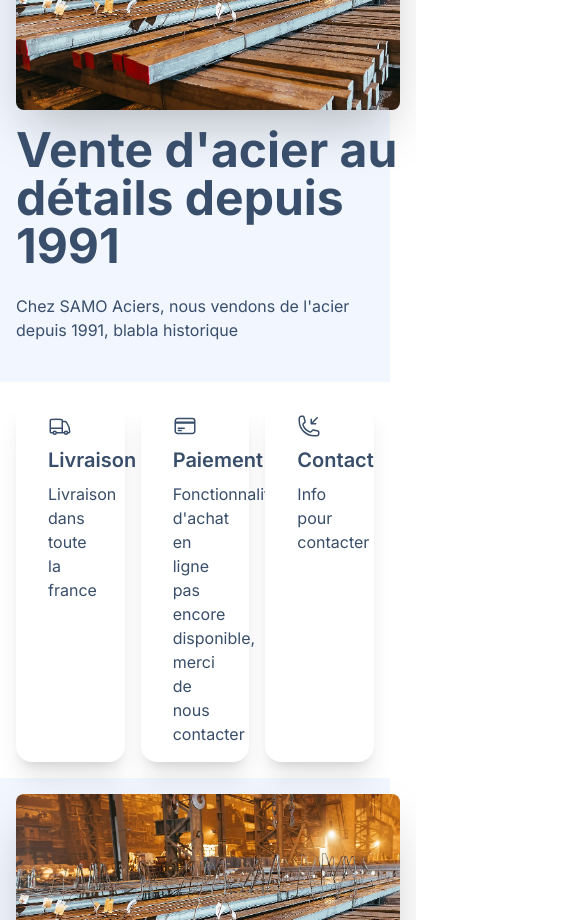
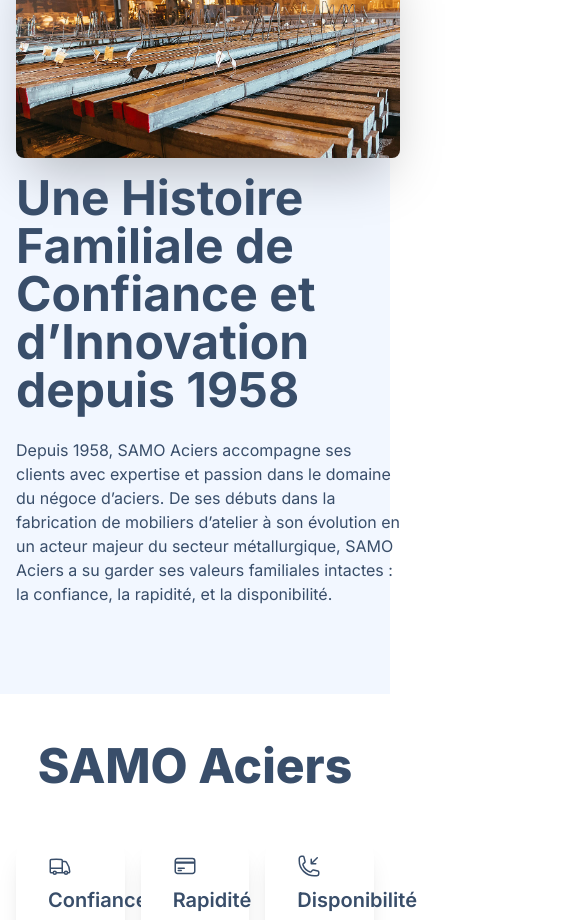
Before and after one commit to GN13008/samoNext, a Next.js app: page / in a window 390 px wide. Shown: the part 1080-2000 px from the top of the page, 585 px wide, since content can reach past the window. Built offline with nearby package versions, Linux system fonts and the light colour scheme; no server answers.

Commit message:
improve content

```diff
--- a/app/page.tsx
+++ b/app/page.tsx
@@ -1,3 +1,6 @@
+import FAQ from "@/components/FAQ.component";
+import Products from "@/components/homePage/products.component";
+import TimeLineComponent from "@/components/homePage/timeLine.component";
 import { ReactElement } from "react";
 
 function InfoCardComponent({
@@ -10,7 +13,7 @@
   content: any;
 }) {
   return (
-    <div className="card bg-base-100 shadow-xl rounded-box px-8 py-4 flex-cols gap-2">
+    <div className="card bg-base-100 shadow-xl rounded-box px-8 py-4 flex-cols gap-2 h-full">
       {svg}
       <h2 className="card-title">{title}</h2>
       <p>{content}</p>
@@ -31,28 +34,35 @@
         <div className="hero-content text-neutral-content text-center">
           <div className="max-w-md">
             <h1 className="mb-5 text-5xl font-bold">SAMO Aciers</h1>
-            <p className="mb-5">Votre revendeur d'acier au détails</p>
+            <p className="mb-5">Vente d'acier au détails depuis 1991</p>
             <button className="btn btn-primary">Découvrir</button>
           </div>
         </div>
       </div>
 
       <div className="hero bg-base-200">
-        <div className="hero-content flex-col lg:flex-row">
+        <div className="hero-content my-12 flex-col lg:flex-row">
           <img src="/acier.jpeg" className="max-w-sm rounded-lg shadow-2xl" />
           <div>
             <h1 className="text-5xl font-bold">
-              Vente d'acier au détails depuis 1991
+              Une Histoire Familiale de Confiance et d’Innovation depuis 1958
             </h1>
             <p className="py-6">
-              Chez SAMO Aciers, nous vendons de l'acier depuis 1991, blabla
-              historique
+              Depuis 1958, SAMO Aciers accompagne ses clients avec expertise et
+              passion dans le domaine du négoce d’aciers. De ses débuts dans la
+              fabrication de mobiliers d’atelier à son évolution en un acteur
+              majeur du secteur métallurgique, SAMO Aciers a su garder ses
+              valeurs familiales intactes : la confiance, la rapidité, et la
+              disponibilité.
             </p>
           </div>
         </div>
       </div>
 
-      <div className="container grid grid-cols-3 gap-4 w-full p-4">
+      <div className="hero my-12 flex flex-col mx-auto">
+        <h1 className="text-5xl font-extrabold mb-8">SAMO Aciers</h1>
+
+        <div className="hero-content grid grid-cols-3 gap-4 w-full p-4">
           <InfoCardComponent
             svg={
               <svg
@@ -70,8 +80,8 @@
                 />
               </svg>
             }
-          title="Livraison"
-          content="Livraison dans toute la france"
+            title="Confiance"
+            content="En tant qu’entreprise familiale, nous mettons un point d’honneur à établir des relations solides avec nos clients, fondées sur la transparence et la fiabilité."
           />
           <InfoCardComponent
             svg={
@@ -90,9 +100,8 @@
                 />
               </svg>
             }
-          title="Paiement"
-          content="Fonctionnalité d'achat en ligne pas encore disponible, merci de nous
-            contacter"
+            title="Rapidité"
+            content="Grâce à notre capacité de stockage élargie et à une organisation optimisée, nous garantissons des délais de livraison rapides pour répondre aux besoins urgents de nos clients."
           />
           <InfoCardComponent
             svg={
@@ -111,27 +120,28 @@
                 />
               </svg>
             }
-          title="Contact"
-          content="Info pour contacter"
+            title="Disponibilité"
+            content="Notre large gamme de produits métallurgiques, associée à un service client réactif, fait de SAMO Aciers un partenaire de choix pour tous vos projets."
           />
+        </div>
       </div>
 
       <div className="hero bg-base-200">
-        <div className="hero-content flex-col lg:flex-row-reverse">
-          <img src="/acier.jpeg" className="max-w-sm rounded-lg shadow-2xl" />
-          <div>
-            <h1 className="text-5xl font-bold">Box Office News!</h1>
-            <p className="py-6">
-              Provident cupiditate voluptatem et in. Quaerat fugiat ut assumenda
-              excepturi exercitationem quasi. In deleniti eaque aut repudiandae
-              et a id nisi.
+        <div className="hero-content flex flex-col my-8">
+          <h1 className="text-5xl font-extrabold mb-4">
+            Un service sur mesure
+          </h1>
+          <p className="text-base mb-4">
+            Nous vendons tous types de nuances (C45, S355, 304L, ...), profil
+            (rond, plat, tube, ...), finition (Laminé, étiré, ...).
           </p>
-            <button className="btn btn-primary">Get Started</button>
-          </div>
+          <Products />
         </div>
       </div>
 
-      <div className="max-md:stats-vertical stats shadow my-4">
+      <div className="hero my-12 flex flex-col mx-auto">
+        <h1 className="text-5xl font-extrabold mb-8">Un service fiabilisé</h1>
+        <div className="max-md:stats-vertical stats shadow">
           <div className="stat">
             <div className="stat-figure text-primary">
               <svg
@@ -187,126 +197,109 @@
             <div className="stat-desc text-secondary">31 tasks remaining</div>
           </div>
         </div>
+      </div>
 
       <div className="hero bg-base-200">
-        <div className="hero-content flex-col lg:flex-row">
-          <img src="/acier.jpeg" className="max-w-sm rounded-lg shadow-2xl" />
-          <div>
-            <h1 className="text-5xl font-bold">
-              Vente d'acier au détails depuis 1991
+        <div className="hero-content flex-col my-8">
+          <h1 className="text-5xl font-extrabold mb-4">
+            Une histoire de famille
           </h1>
-            <p className="py-6">
-              Chez SAMO Aciers, nous vendons de l'acier depuis 1991, blabla
-              historique
+          <ol className="relative border-s border-gray-700">
+            <li className="mb-10 ms-4">
+              <div className="absolute w-3 h-3 rounded-full mt-1.5 -start-1.5 border border-gray-900 bg-gray-700"></div>
+              <time className="mb-1 text-sm font-normal leading-none text-gray-500">
+                1958
+              </time>
+              {/* <h3 className="text-lg font-semibold text-white">
+                Application UI code in Tailwind CSS
+              </h3> */}
+              <p className="mb-4 text-base font-normal text-gray-400">
+                la Société Ameublement Mécanique et Outillage, aujourd’hui
+                connue sous le nom de SAMO Aciers, est fondée. À ses débuts,
+                elle se spécialise dans la fabrication de petits mobiliers
+                d’atelier et le stockage d’aciers étirés à froid. Ce
+                savoir-faire dans les matériaux métallurgiques se perpétue
+                encore aujourd’hui.
               </p>
+            </li>
+            <li className="mb-10 ms-4">
+              <div className="absolute w-3 h-3 rounded-full mt-1.5 -start-1.5 border border-gray-900 bg-gray-700"></div>
+              <time className="mb-1 text-sm font-normal leading-none text-gray-500">
+                1989
+              </time>
+              {/* <h3 className="text-lg font-semibold text-white">
+                Application UI code in Tailwind CSS
+              </h3> */}
+              <p className="mb-4 text-base font-normal text-gray-400">
+                Jean-Claude BRUYERE reprend l’entreprise et décide de se
+                concentrer exclusivement sur le négoce d’aciers étirés à froid.
+              </p>
+            </li>
+            <li className="mb-10 ms-4">
+              <div className="absolute w-3 h-3 rounded-full mt-1.5 -start-1.5 border border-gray-900 bg-gray-700"></div>
+              <time className="mb-1 text-sm font-normal leading-none text-gray-500">
+                1990
+              </time>
+              {/* <h3 className="text-lg font-semibold text-white">
+                Application UI code in Tailwind CSS
+              </h3> */}
+              <p className="mb-4 text-base font-normal text-gray-400">
+                l’entreprise déménage à VILLARS, augmentant ainsi sa capacité de
+                stockage et élargissant sa gamme pour proposer tous types de
+                produits métallurgiques, en barres ou à la coupe.
+              </p>
+            </li>
+            <li className="mb-10 ms-4">
+              <div className="absolute w-3 h-3 rounded-full mt-1.5 -start-1.5 border border-gray-900 bg-gray-700"></div>
+              <time className="mb-1 text-sm font-normal leading-none text-gray-500">
+                2018
+              </time>
+              {/* <h3 className="text-lg font-semibold text-white">
+                Marketing UI design in Figma
+              </h3> */}
+              <p className="text-base font-normal text-gray-400">
+                L’esprit familial de l’entreprise se renforce en 2018 avec
+                l’arrivée de Maxime BRUYERE, fils cadet de Jean-Claude.
+              </p>
+            </li>
+            <li className="mb-10 ms-4">
+              <div className="absolute w-3 h-3 rounded-full mt-1.5 -start-1.5 border border-gray-900 bg-gray-700"></div>
+              <time className="mb-1 text-sm font-normal leading-none text-gray-500">
+                2023
+              </time>
+              {/* <h3 className="text-lg font-semibold text-white">
+                E-Commerce UI code in Tailwind CSS
+              </h3> */}
+              <p className="text-base font-normal text-gray-400">
+                En 2023, il reprend les rênes de l’entreprise, marquant le début
+                d’une nouvelle ère pour SAMO Aciers.
+              </p>
+            </li>
+            <li className="ms-4">
+              <div className="absolute w-3 h-3 rounded-full mt-1.5 -start-1.5 border border-gray-900 bg-gray-700"></div>
+              <time className="mb-1 text-sm font-normal leading-none text-gray-500">
+                2024
+              </time>
+              {/* <h3 className="text-lg font-semibold text-white">
+                E-Commerce UI code in Tailwind CSS
+              </h3> */}
+              <p className="text-base font-normal text-gray-400">
+                Cette année, l’entreprise lance un ambitieux projet de
+                rénovation et d’agrandissement pour doubler sa surface de
+                stockage à plus de 1700 m². Ce projet vise à élargir encore
+                davantage la gamme de produits et à améliorer le confort de
+                travail des collaborateurs. SAMO Aciers continue d’écrire son
+                histoire en restant fidèle à ses valeurs d’entreprise familiale,
+                tout en modernisant ses infrastructures pour répondre aux
+                besoins croissants de ses clients. Grâce à cette vision, SAMO
+                Aciers demeure un partenaire de confiance pour ses clients en
+                quête de rapidité et de disponibilité.
+              </p>
+            </li>
+          </ol>
         </div>
       </div>
-      </div>
-
-      <div className="my-4">
-        <ul className="timeline max-md:timeline-vertical">
-          <li>
-            <div className="timeline-start">1984</div>
-            <div className="timeline-middle">
-              <svg
-                xmlns="http://www.w3.org/2000/svg"
-                viewBox="0 0 20 20"
-                fill="currentColor"
-                className="h-5 w-5"
-              >
-                <path
-                  fillRule="evenodd"
-                  d="M10 18a8 8 0 100-16 8 8 0 000 16zm3.857-9.809a.75.75 0 00-1.214-.882l-3.483 4.79-1.88-1.88a.75.75 0 10-1.06 1.061l2.5 2.5a.75.75 0 001.137-.089l4-5.5z"
-                  clipRule="evenodd"
-                />
-              </svg>
-            </div>
-            <div className="timeline-end timeline-box">
-              First Macintosh computer
-            </div>
-            <hr />
-          </li>
-          <li>
-            <hr />
-            <div className="timeline-start">1998</div>
-            <div className="timeline-middle">
-              <svg
-                xmlns="http://www.w3.org/2000/svg"
-                viewBox="0 0 20 20"
-                fill="currentColor"
-                className="h-5 w-5"
-              >
-                <path
-                  fillRule="evenodd"
-                  d="M10 18a8 8 0 100-16 8 8 0 000 16zm3.857-9.809a.75.75 0 00-1.214-.882l-3.483 4.79-1.88-1.88a.75.75 0 10-1.06 1.061l2.5 2.5a.75.75 0 001.137-.089l4-5.5z"
-                  clipRule="evenodd"
-                />
-              </svg>
-            </div>
-            <div className="timeline-end timeline-box">iMac</div>
-            <hr />
-          </li>
-          <li>
-            <hr />
-            <div className="timeline-start">2001</div>
-            <div className="timeline-middle">
-              <svg
-                xmlns="http://www.w3.org/2000/svg"
-                viewBox="0 0 20 20"
-                fill="currentColor"
-                className="h-5 w-5"
-              >
-                <path
-                  fillRule="evenodd"
-                  d="M10 18a8 8 0 100-16 8 8 0 000 16zm3.857-9.809a.75.75 0 00-1.214-.882l-3.483 4.79-1.88-1.88a.75.75 0 10-1.06 1.061l2.5 2.5a.75.75 0 001.137-.089l4-5.5z"
-                  clipRule="evenodd"
-                />
-              </svg>
-            </div>
-            <div className="timeline-end timeline-box">iPod</div>
-            <hr />
-          </li>
-          <li>
-            <hr />
-            <div className="timeline-start">2007</div>
-            <div className="timeline-middle">
-              <svg
-                xmlns="http://www.w3.org/2000/svg"
-                viewBox="0 0 20 20"
-                fill="currentColor"
-                className="h-5 w-5"
-              >
-                <path
-                  fillRule="evenodd"
-                  d="M10 18a8 8 0 100-16 8 8 0 000 16zm3.857-9.809a.75.75 0 00-1.214-.882l-3.483 4.79-1.88-1.88a.75.75 0 10-1.06 1.061l2.5 2.5a.75.75 0 001.137-.089l4-5.5z"
-                  clipRule="evenodd"
-                />
-              </svg>
-            </div>
-            <div className="timeline-end timeline-box">iPhone</div>
-            <hr />
-          </li>
-          <li>
-            <hr />
-            <div className="timeline-start">2015</div>
-            <div className="timeline-middle">
-              <svg
-                xmlns="http://www.w3.org/2000/svg"
-                viewBox="0 0 20 20"
-                fill="currentColor"
-                className="h-5 w-5"
-              >
-                <path
-                  fillRule="evenodd"
-                  d="M10 18a8 8 0 100-16 8 8 0 000 16zm3.857-9.809a.75.75 0 00-1.214-.882l-3.483 4.79-1.88-1.88a.75.75 0 10-1.06 1.061l2.5 2.5a.75.75 0 001.137-.089l4-5.5z"
-                  clipRule="evenodd"
-                />
-              </svg>
-            </div>
-            <div className="timeline-end timeline-box">Apple Watch</div>
-          </li>
-        </ul>
-      </div>
+      <FAQ />
     </main>
   );
 }
--- /dev/null
+++ b/components/homePage/products.component.tsx
@@ -0,0 +1,59 @@
+export default function Products() {
+  const products = [
+    {
+      title: "Rond",
+      img: "https://img.daisyui.com/images/stock/photo-1606107557195-0e29a4b5b4aa.webp",
+      content: "Un texte sur le produit",
+      cta: "Découvrir",
+      link: "/",
+    },
+    {
+      title: "Plat",
+      img: "https://img.daisyui.com/images/stock/photo-1606107557195-0e29a4b5b4aa.webp",
+      content: "Un texte sur le produit",
+      cta: "Découvrir",
+      link: "/",
+    },
+    {
+      title: "Tube",
+      img: "https://img.daisyui.com/images/stock/photo-1606107557195-0e29a4b5b4aa.webp",
+      content: "Un texte sur le produit",
+      cta: "Découvrir",
+      link: "/",
+    },
+    {
+      title: "Cornière",
+      img: "https://img.daisyui.com/images/stock/photo-1606107557195-0e29a4b5b4aa.webp",
+      content: "Un texte sur le produit",
+      cta: "Découvrir",
+      link: "/",
+    },
+    {
+      title: "Tous les aciers",
+      img: "https://img.daisyui.com/images/stock/photo-1606107557195-0e29a4b5b4aa.webp",
+      content: "Un texte sur le produit",
+      cta: "Découvrir",
+      link: "/",
+    },
+  ];
+  return (
+    <div className="flex gap-4">
+      {products.map((prod) => {
+        return (
+          <div className="card bg-base-100 image-full w- shadow-xl">
+            <figure>
+              <img src={prod.img} alt={prod.title} />
+            </figure>
+            <div className="card-body">
+              <h2 className="card-title">{prod.title}</h2>
+              <p>{prod.content}</p>
+              <div className="card-actions justify-end">
+                <button className="btn btn-primary">{prod.cta}</button>
+              </div>
+            </div>
+          </div>
+        );
+      })}
+    </div>
+  );
+}
```
Also changed, not shown: components/FAQ.component.tsx (+5 -14 lines), components/homePage/timeLine.component.tsx (added, +112 -0 lines). Lines whose indentation alone changed are shown as unchanged.
